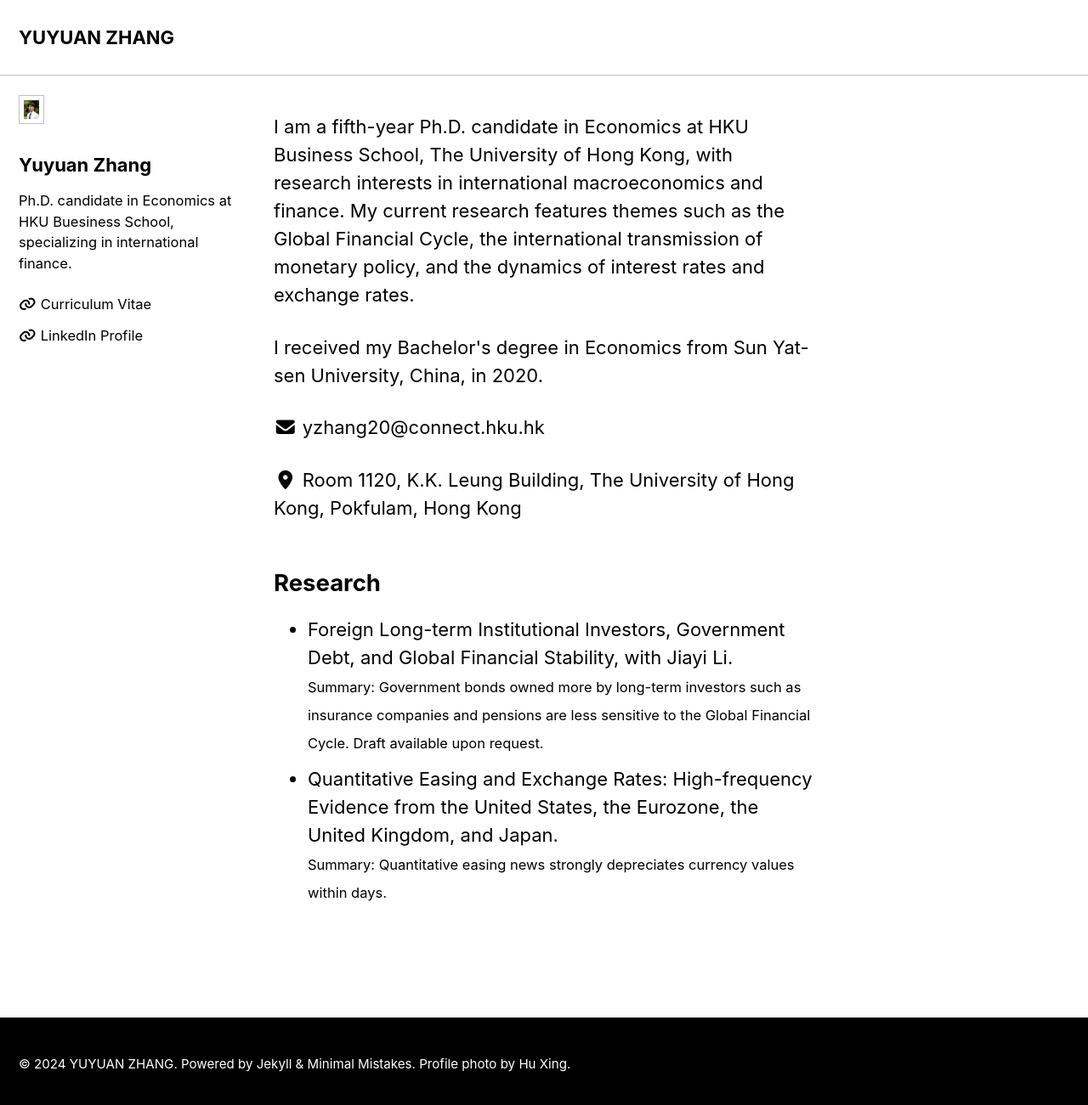
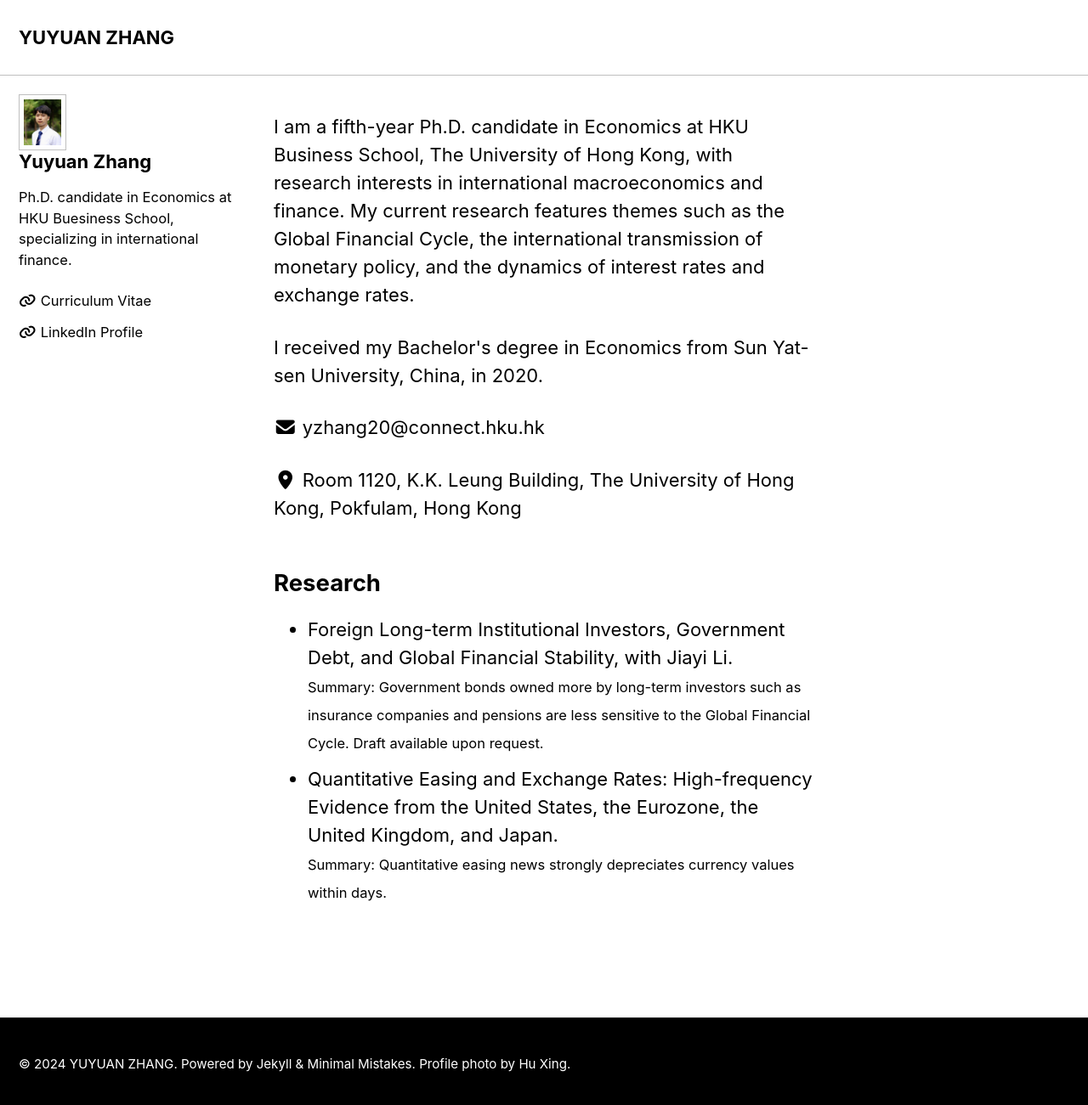
Before and after one commit to yuyuanecon/yuyuanecon.github.io, a Jekyll site: the page built from index.html, in a window 1280 px wide and 1308 px high. Shown: the top 1301 px of the window at 85% size. Built offline with Jekyll 4.4.1, drawn with Linux system fonts in a browser that asks for light colours; cached includes are drawn as plain includes; the list of posts is cut into pages by our own code.

Commit message:
Update _sidebar.scss

```diff
--- a/_sass/minimal-mistakes/_sidebar.scss
+++ b/_sass/minimal-mistakes/_sidebar.scss
@@ -123,12 +123,12 @@
 
    .author__avatar {
     display: block; // Change from table-cell to block to use full width
-    width: 60px; // Use full width of the sidebar
-    height: 60px; // Maintain aspect ratio
+    width: 56px; // Use full width of the sidebar
+    height: 56px; // Maintain aspect ratio
 
     img {
-      width: 50%; // Ensure the image takes the full width
-      height: auto; // Maintain aspect ratio
+      width: auto;
+      height: auto;
 
       @include breakpoint($large) {
         padding: 5px; // Adjust padding as needed
```
